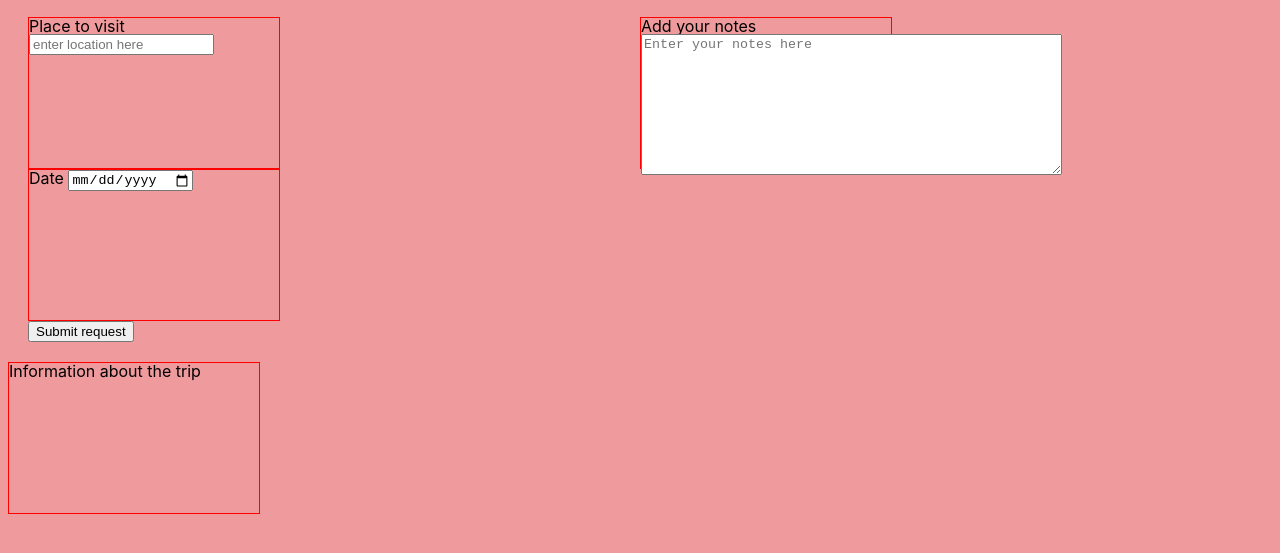
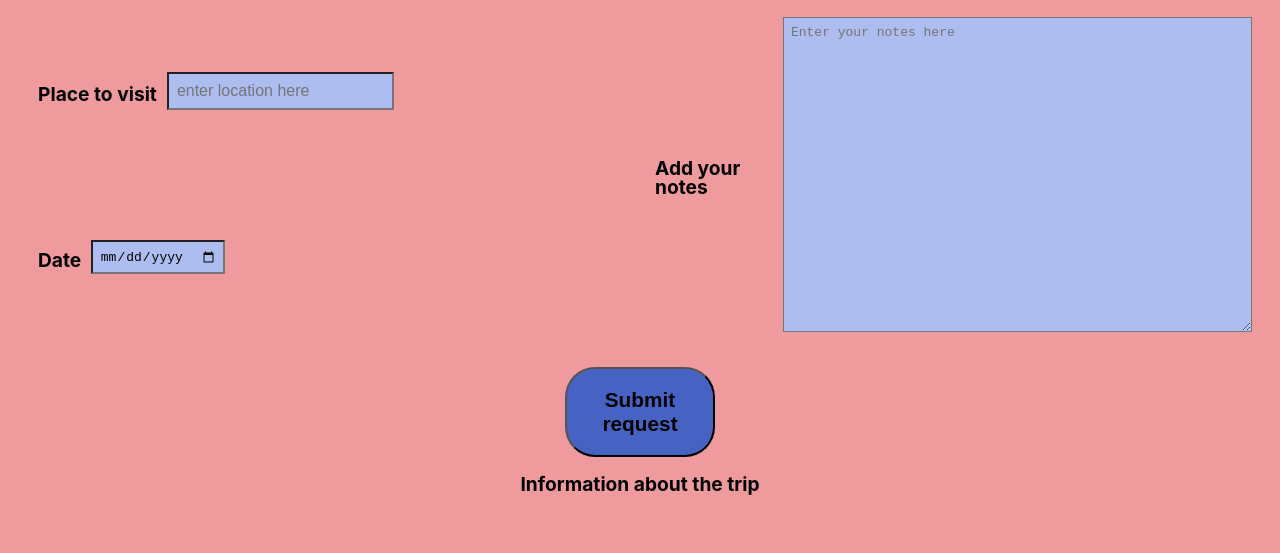
Before and after one commit to basto13/Capstone-project-Udacity, a website built with webpack: page src/client/view/index.html in a window 1280 px wide. Shown: the part 107-660 px from the top of the page. Built offline with nearby package versions, Linux system fonts and the light colour scheme.

Commit message:
add styling css

```diff
--- a/src/client/style/base.scss
+++ b/src/client/style/base.scss
@@ -8,26 +8,17 @@ body {
     display: grid;
     grid-template-rows: auto;
     grid-template-areas:
-    "top"
-    "middle"
-    "bottom";
+        "top"
+        "middle"
+        "submitButton"
+        "bottom";
     background: #ef9a9d;
 
-    // @media only screen and (max-width: 600px) {
-    //     margin: 0;
-    //     flex-direction: column;
-    // }
-
-    // @media (min-width: 1200px) {
-    //     max-width: 1000px;
-    //     margin: auto;
-    // }
 }
 
-.headline{
+.headline {
     display: flex;
     grid-area: top;
-    // display: block;
     text-align: center;
     font-size: 2em;
     padding: 1em 1em;
@@ -37,35 +28,80 @@ body {
     justify-content: center;
 }
 
-.inputHolder{
+.inputHolder {
     display: grid;
     grid-area: middle;
     padding: 20px;
+    grid-gap: 10px;
     grid-template-columns: 2fr 2fr;
     grid-template-rows: 1fr 1fr;
     grid-template-areas:
-    "location notes"
-    "date notes";
+        "location notes"
+        "date notes";
 }
 
-#holderLocation{
+#holderLocation {
     grid-area: location;
 }
-#holderDate{
+
+
+#holderDate {
     grid-area: date;
 }
-#holderNotes{
+
+#holderNotes {
     grid-area: notes;
 }
 
-.holder{
-    // display: flex;
-    width: 250px;
-    height: 150px;
-    border: 1px solid red;
+.holder {
+    display: flex;
+    align-items: center;
+    width: auto;
+    height: auto;
 }
 
-.resultHolder{
+.submitBtn {
     display: flex;
+    justify-content: center;
+    grid-area: submitButton;
+    padding: 0.5em;
+}
+
+#submit {
+    cursor: pointer;
+    font-size: 1.3em;
+    font-weight: bold;
+    border-radius: 30px;
+    width: 150px;
+    height: 90px;
+    background: #4663c4;
+}
+
+.resultHolder {
+    display: flex;
+    justify-content: center;
     grid-area: bottom;
 }
+
+label {
+    font-weight: bold;
+    font-size: 1.2em;
+    padding: 10px;
+}
+
+input {
+    padding: 0.5em;
+    font-size: 1em;
+    margin-bottom: 0.5em;
+    width: auto;
+    background: #adbdf0;
+}
+
+textarea {
+    height: 300px;
+    padding: 0.5em;
+    font-size: 1em;
+    margin-bottom: 0.5em;
+    width: 90%;
+    background: #adbdf0;
+}
--- a/src/client/view/index.html
+++ b/src/client/view/index.html
@@ -24,13 +24,13 @@
         <label for="notes">Add your notes</label>
         <textarea class="myInput" id="notes" placeholder="Enter your notes here" rows="9" cols="50"></textarea>
       </div>
-      <div class="submitBtn" id="submitBtn">
-        <button id="submit" type="submit"> Submit request </button>
-      </div>
+    </div>
+    <div class="submitBtn" id="submitBtn">
+      <button id="submit" type="submit"> Submit request </button>
     </div>
     <div class="resultHolder" id="resultHolder">
       <div class="holder" id="holderTripInfo">
-        <div class="title">Information about the trip</div>
+        <label class="title">Information about the trip</label>
         <div id="entryHolder">
           <div id="cityName"></div>
           <div id="startDate"></div>
```
Also changed, not shown: src/client/style/style.scss (+0 -29 lines), src/client/js/updateUI.js (deleted).
